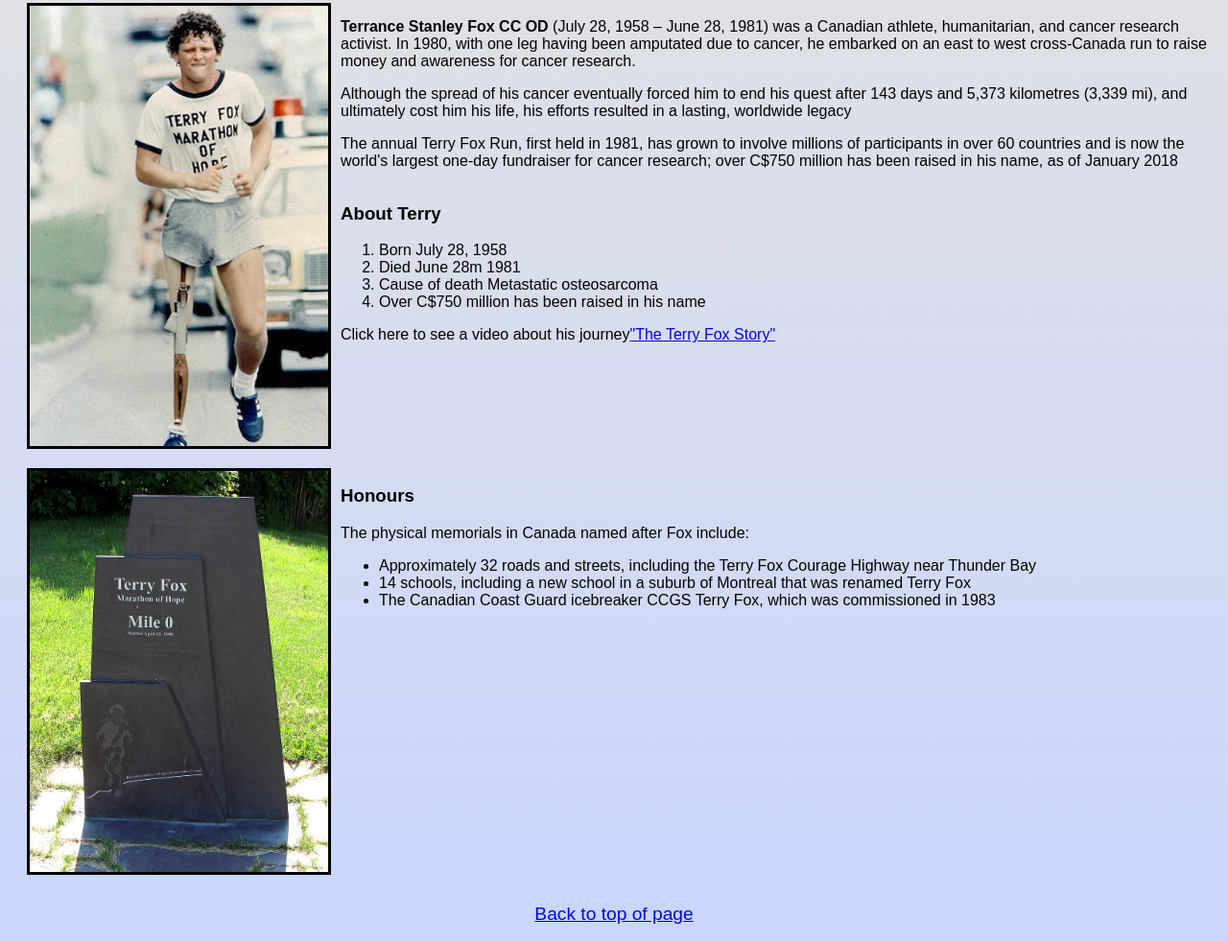
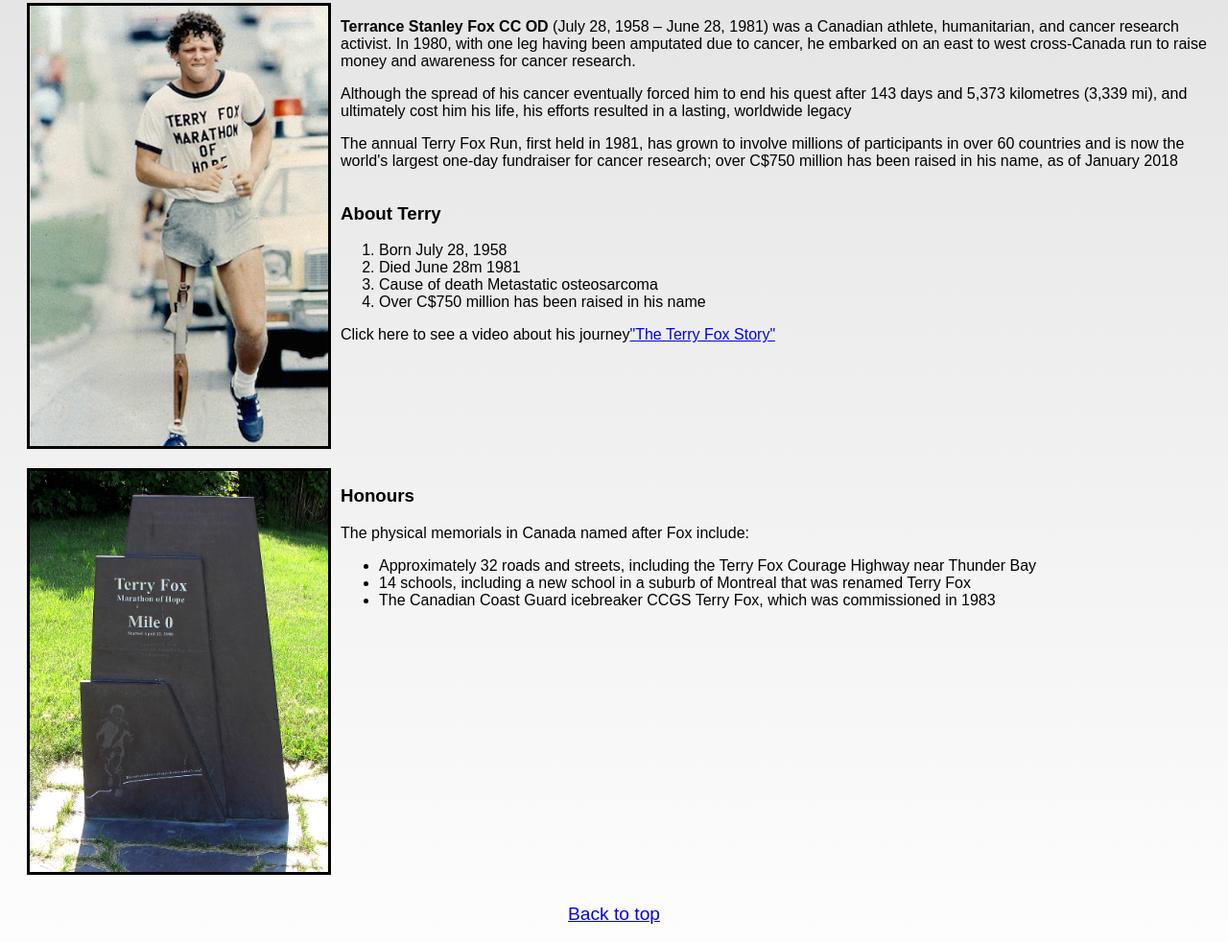
Before and after one commit to rudismad/Homework_1, a plain HTML site: page index.html in a window 1280 px wide. Shown: the part 122-1104 px from the top of the page at 96% size. Drawn offline with Linux system fonts and the light colour scheme.

Commit message:
changed gradient

```diff
--- a/index.html
+++ b/index.html
@@ -10,7 +10,7 @@
 
 <body>
     <header>
-        <a name="top"></a>
+        <a id="top"></a>
         <h1 class="sub">Terry Fox</h1>
         <div class="sup">The man who rose money and awareness for cancer research</div>
     </header>
@@ -69,7 +69,7 @@
     </main>
 
     <footer>
-        <a href="#top" class="back">Back to top of page</a>
+        <a href="#top" class="back">Back to top</a>
     </footer>
 
 </body>
--- a/style.css
+++ b/style.css
@@ -1,8 +1,9 @@
 body {
     font-family: "Economica", sans-serif;
     font-size: 1.0em;
+
     background: rgb(0, 0, 0);
-    background: linear-gradient(0deg, #C9D6FF 0%, #E2E2E2 100%);
+    background: linear-gradient(0deg, rgb(253, 253, 253) 0%, #E2E2E2 100%);
 
 }
 
```
